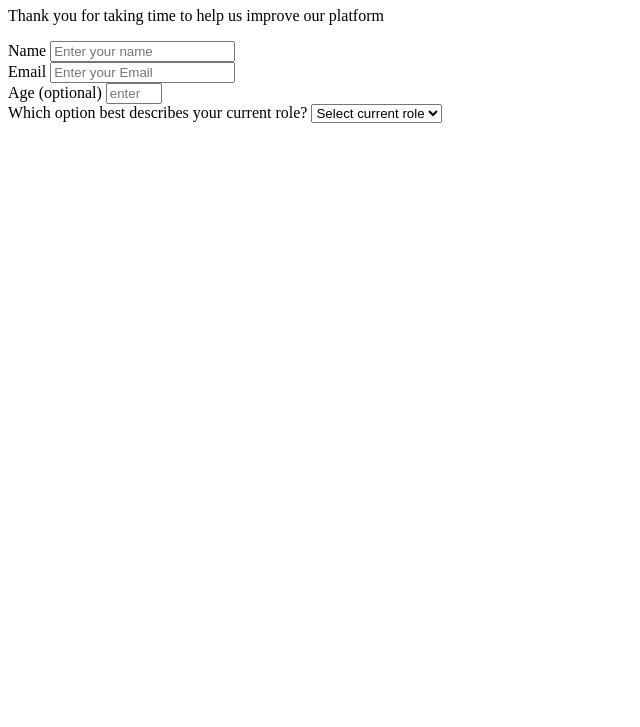
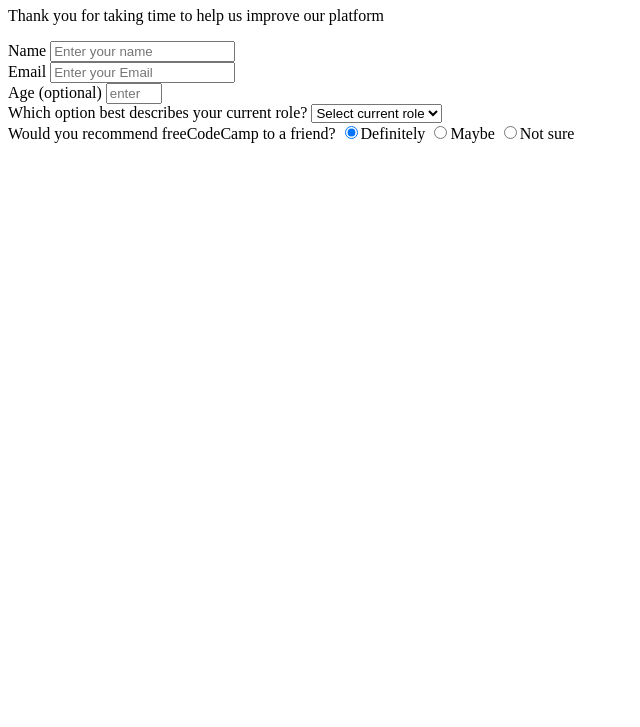
Before and after one commit to Roland-Ntwali/Survey-form, a plain HTML site: page fcc-test-suite-template-master/index.html in a window 1280 px wide. Shown: the part 73-800 px from the top of the page, without its empty margins (0-640 px from the left). Drawn offline with Linux system fonts and the light colour scheme.

Commit message:
Added the reccomendation button

```diff
--- a/fcc-test-suite-template-master/index.html
+++ b/fcc-test-suite-template-master/index.html
@@ -58,6 +58,12 @@
           <option value="other">Other</option>
         </select>
       </div>
+      <div class="form-group">
+        <label>Would you recommend freeCodeCamp to a friend?</label>
+
+         <label><input name="user-recommend" value="definitely" type="radio" class="input-radio" checked>Definitely</label>
+         <label><input name="user-recommend" value="maybe" type="radio" class="input-radio">Maybe</label>
+          <label><input name="user-recommend" value="not-sure" type="radio" class="input-radio">Not sure</label></div>
     </form>
   </body>
 </html
```
